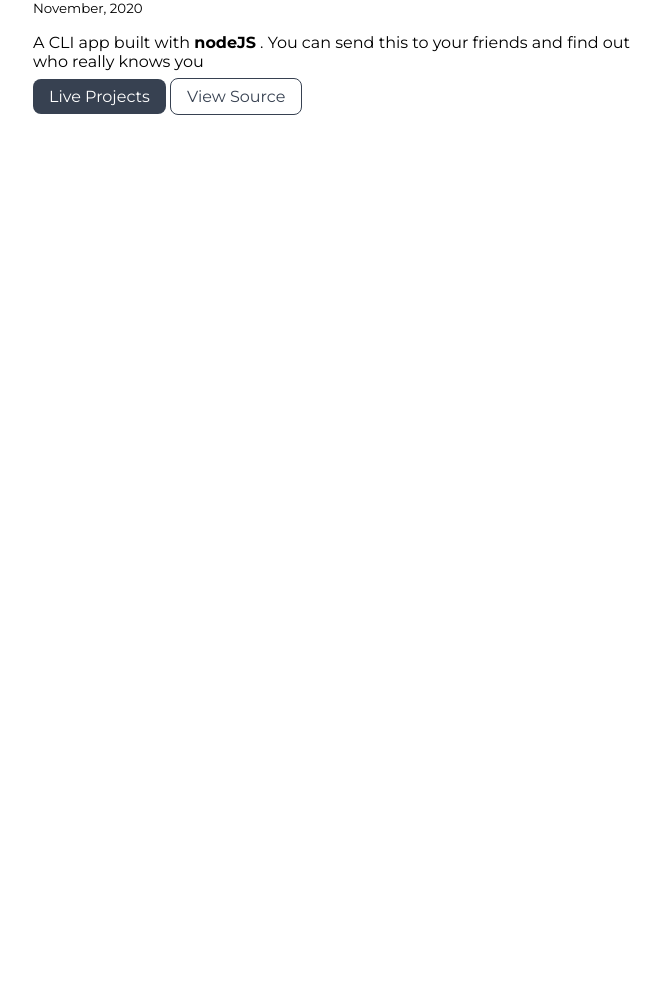
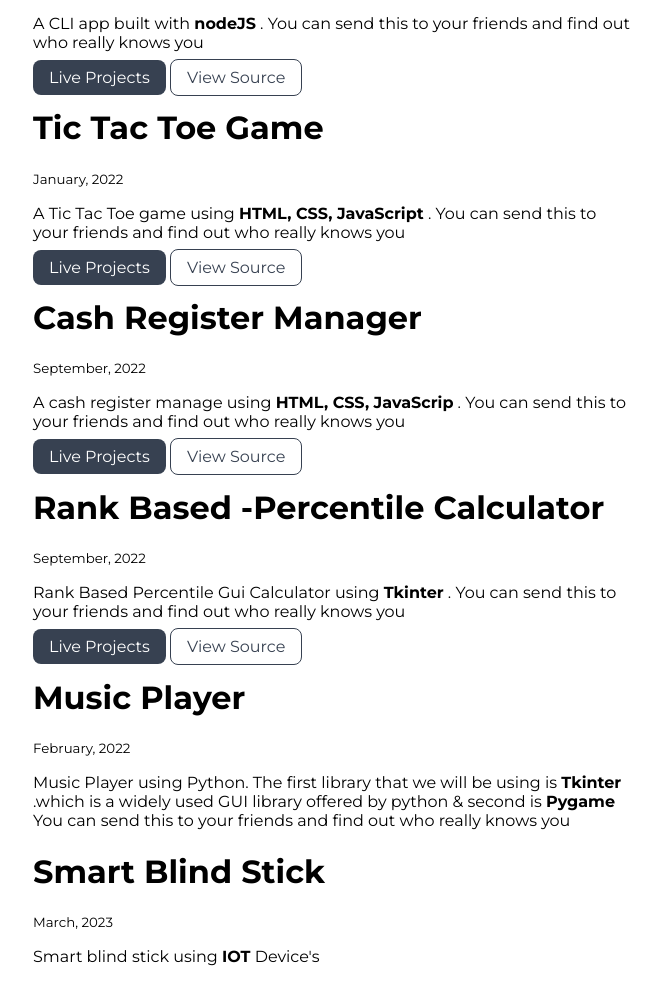
Before and after one commit to Tejas2229/neogcamp-lession-3-live, a plain HTML site: page projects.html in a window 1280 px wide. Shown: the part 605-1587 px from the top of the page, without its empty margins (327-988 px from the left). Before the commit the page ends 800 px from the top, so only its background shows below. Drawn offline with Linux system fonts and the light colour scheme.

Commit message:
Add files via upload

```diff
--- a/projects.html
+++ b/projects.html
@@ -36,16 +36,16 @@
                </span>  </h1>
     </header>
 
-    ,<ul class="list-non-bullet">
+    <ul class="list-non-bullet">
         <li>
             <div class="container container-center ">
                 <h1> Fun Of Phir Hera Pheri?</h1>
                 <small>November, 2020</small>
                 <p>A CLI app built with <strong>nodeJS</strong> . You can send this to your
                     friends and find out who really knows you </p>
-                    <a class="link link-primary" href="https://replit.com/@TEJASNAGARE/phir-hera-pheri-quiz#index.js"> Live Projects</a>
+                    <a class="link link-primary" target="_blank" href="https://replit.com/@TEJASNAGARE/phir-hera-pheri-quiz#index.js"> Live Projects</a>
 
-                <a class="link link-secondary" href="https://github.com/Tejas2229/Know-me-quiz-size">View Source</a>
+                <a class="link link-secondary" target="_blank" href="https://github.com/Tejas2229/Know-me-quiz-size">View Source</a>
 
 
             </div>
@@ -61,9 +61,82 @@
                 <small>November, 2020</small>
                 <p>A CLI app built with <strong>nodeJS</strong> . You can send this to your
                     friends and find out who really knows you </p>
-                    <a class="link link-primary" href="https://replit.com/@TEJASNAGARE/End-game">Live Projects</a>
+                    <a class="link link-primary" target="_blank" href="https://replit.com/@TEJASNAGARE/End-game">Live Projects</a>
 
-                <a class="link link-secondary" href="https://github.com/Tejas2229/Know-me-quiz-size">View Source</a>
+                <a class="link link-secondary" target="_blank"  href="https://github.com/Tejas2229/Know-me-quiz-size">View Source</a>
+
+
+            </div>
+
+
+
+        </li>
+        <li>
+            <div class="container container-center ">
+                <h1>Tic Tac Toe Game</h1>
+                <small>January, 2022</small>
+                <p>A Tic Tac Toe game using  <strong>HTML, CSS, JavaScript</strong> . You can send this to your
+                    friends and find out who really knows you </p>
+                    <a class="link link-primary" target="_blank" href="https://replit.com/@TEJASNAGARE/End-game">Live Projects</a>
+
+                <a class="link link-secondary" target="_blank" href="https://github.com/Tejass-N/GAME">View Source</a>
+
+
+            </div>
+
+
+
+        </li>
+        <li>
+            <div class="container container-center ">
+                <h1>Cash Register Manager</h1>
+                <small>September, 2022</small>
+                <p>A cash register manage using  <strong>HTML, CSS, JavaScrip</strong> . You can send this to your
+                    friends and find out who really knows you </p>
+                    <a class="link link-primary" target="_blank" href="https://tejas-cashmanager.netlify.app/">Live Projects</a>
+
+                <a class="link link-secondary" target="_blank" href="https://github.com/Tejass-N/Cash-register">View Source</a>
+
+
+            </div>
+
+
+
+        </li>
+        <li>
+            <div class="container container-center ">
+                <h1>Rank Based -Percentile Calculator</h1>
+                <small>September, 2022</small>
+                <p>Rank Based Percentile Gui Calculator using <strong>Tkinter</strong> . You can send this to your
+                    friends and find out who really knows you </p>
+                    <a class="link link-primary" target="_blank" href="">Live Projects</a>
+
+                <a class="link link-secondary" target="_blank" href="https://github.com/Tejass-N/Rank-Based-Percentile-Calculator">View Source</a>
+
+
+            </div>
+
+
+
+        </li>
+        <li>
+            <div class="container container-center ">
+                <h1>Music Player</h1>
+                <small>February, 2022</small>
+                <p>Music Player using Python. The first library that we will be using is <strong>Tkinter</strong> .which is a widely used GUI library offered by python & second is <strong>Pygame</strong> You can send this to your
+                    friends and find out who really knows you </p>
+
+            </div>
+
+
+
+        </li>
+
+        <li>
+            <div class="container container-center ">
+                <h1>Smart Blind Stick</h1>
+                <small>March, 2023</small>
+                <p> Smart blind stick using <strong>IOT</strong> Device's </p>
 
 
             </div>
@@ -74,6 +147,7 @@
 
 
 
+
     </ul>
 
 </body>
```
